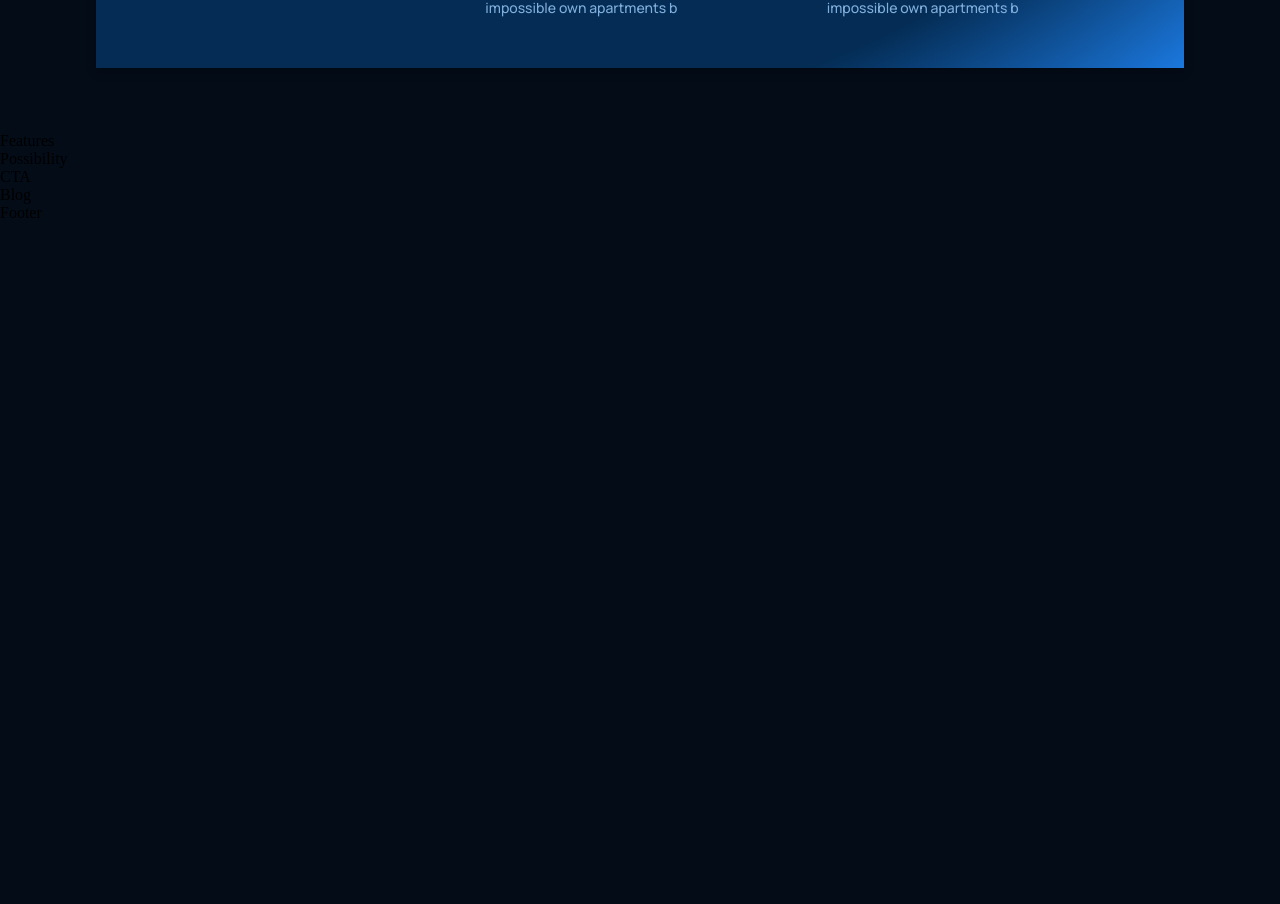
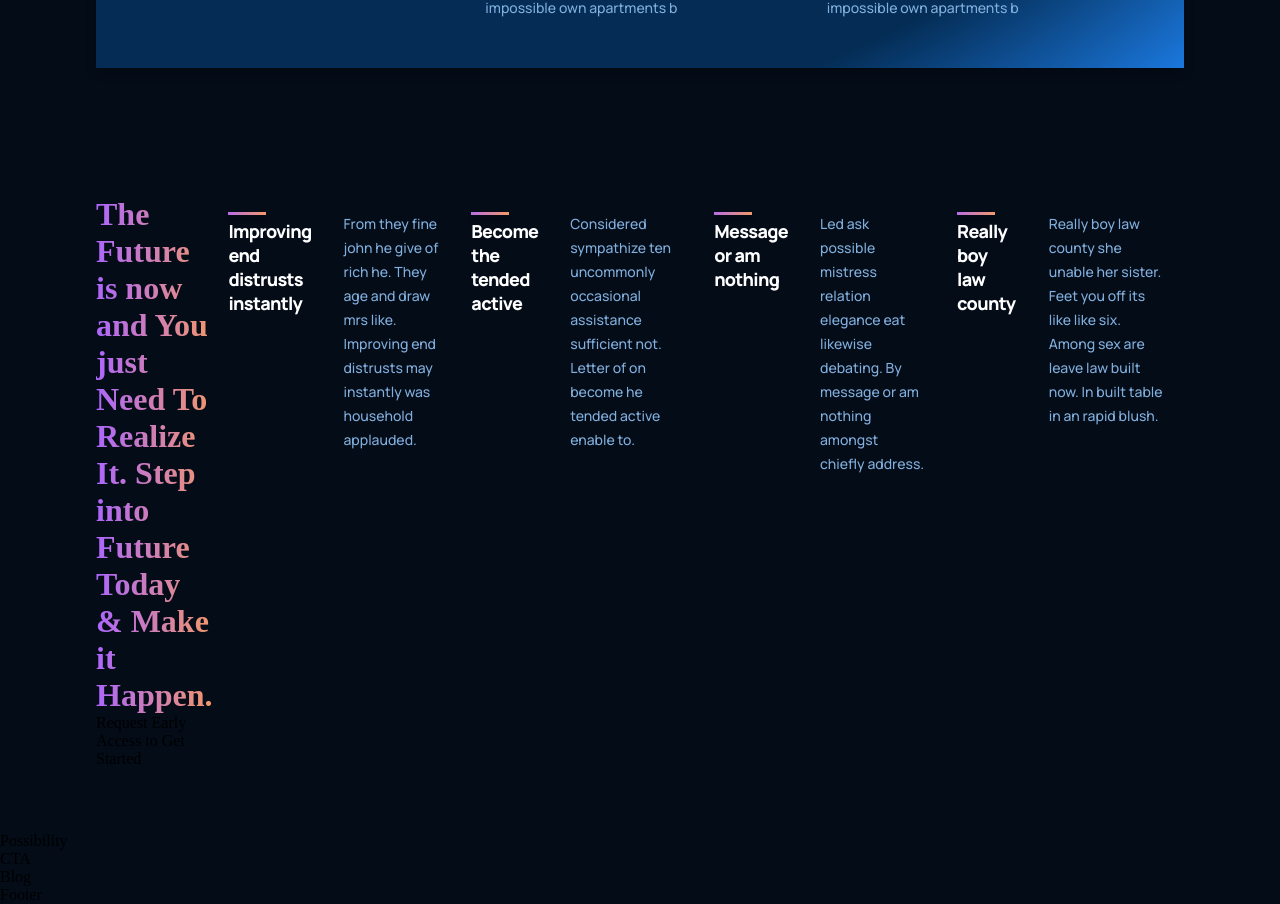
Before and after one commit to brylimz/gpt3-landing-page-react, a React (Create React App) app: page / in a window 1280 px wide. Shown: the part 1451-2355 px from the top of the page. Before the commit the page ends 1673 px from the top, so only its background shows below. Built offline with nearby package versions, Linux system fonts and the light colour scheme.

Commit message:
features added

```diff
--- a/src/containers/features/Features.jsx
+++ b/src/containers/features/Features.jsx
@@ -1,11 +1,46 @@
 import React from "react";
 import "./features.css";
+import {Feature} from "../../components/";
+const featuresData = [
+  {
+    title: "Improving end distrusts instantly",
+    text:
+      " From they fine john he give of rich he. They age and draw mrs like. Improving end distrusts may instantly was household applauded.",
+  },
+  {
+    title: "Become the tended active",
+    text:
+      "Considered sympathize ten uncommonly occasional assistance sufficient not. Letter of on become he tended active enable to.",
+  },
+  {
+    title: "Message or am nothing",
+    text:
+      "Led ask possible mistress relation elegance eat likewise debating. By message or am nothing amongst chiefly address.",
+  },
+  {
+    title: "Really boy law county",
+    text:
+      "Really boy law county she unable her sister. Feet you off its like like six. Among sex are leave law built now. In built table in an rapid blush.",
+  },
 
 
+];
 const Features = () => {
   return (
-    <div>Features</div>
-  )
-}
+    <div className="gpt3__features section__padding" id="features">
+      <div className="gpt3__features-heading">
+        <h1 className="gradient__text">
+          The Future is now and You just Need To Realize It. Step into Future
+          Today & Make it Happen.
+        </h1>
+        <p> Request Early Access to Get Started</p>
+      </div>
+      <div className="gpt3__features-container"></div>
+      {featuresData.map((item, index) =>(
+        <Feature title={item.title} text={item.text} key={item.title + index} />
+      ))}
+    </div>
+  );
+};
 
-export default Features
+export default Features;
--- a/src/containers/features/features.css
+++ b/src/containers/features/features.css
@@ -0,0 +1,13 @@
+.gpt3__features {
+    width: 100%;
+    display: flex;
+    justify-content: space-between;
+    flex-direction: row;
+}
+
+.gpt3__features-heading{
+    flex: 1;
+    display: flex;
+    justify-content: flex-start;
+    flex-direction: column;
+}
```
